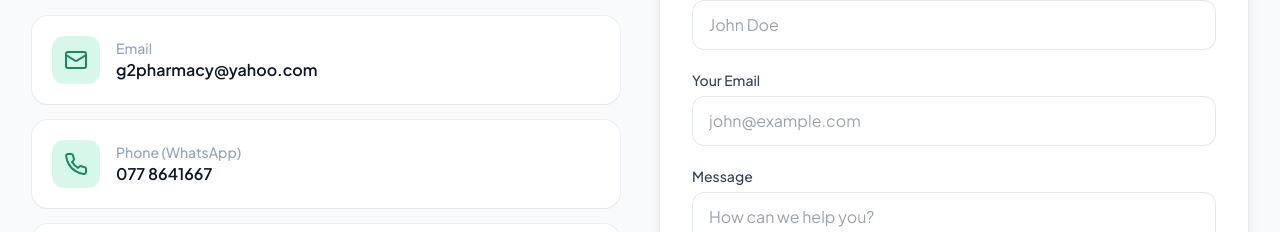
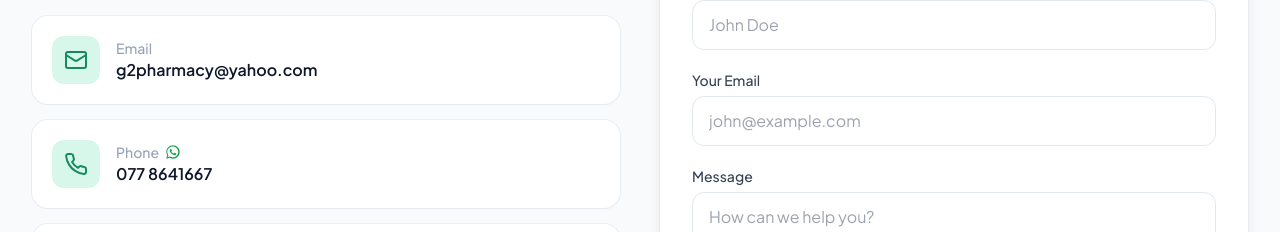
Before and after one commit to gaminlegend13-tech/my-website, a React (Vite) app: page / in a window 1280 px wide. Shown: the part 6689-6921 px from the top of the page. Built offline with nearby package versions, Linux system fonts and the light colour scheme; no server answers.

Commit message:
Update Contact.tsx

```diff
--- a/src/components/Contact.tsx
+++ b/src/components/Contact.tsx
@@ -1,5 +1,6 @@
 import { useState } from "react";
 import { Mail, Phone, MapPin, Send, CheckCircle2, AlertCircle } from "lucide-react";
+import WhatsAppIcon from "@/components/WhatsAppIcon";
 import { siteData } from "@/data/siteData";
 import { supabase } from "@/lib/supabase";
 
@@ -83,7 +84,10 @@ export default function Contact() {
                   <Phone className="h-6 w-6 text-primary-600" />
                 </div>
                 <div>
-                  <p className="text-sm font-medium text-slate-400">Phone (WhatsApp)</p>
+                  <p className="flex items-center gap-1.5 text-sm font-medium text-slate-400">
+                    Phone
+                    <WhatsAppIcon className="h-4 w-4 text-green-600" />
+                  </p>
                   <p className="text-base font-semibold text-slate-900">{siteData.phone}</p>
                 </div>
               </a>
```
